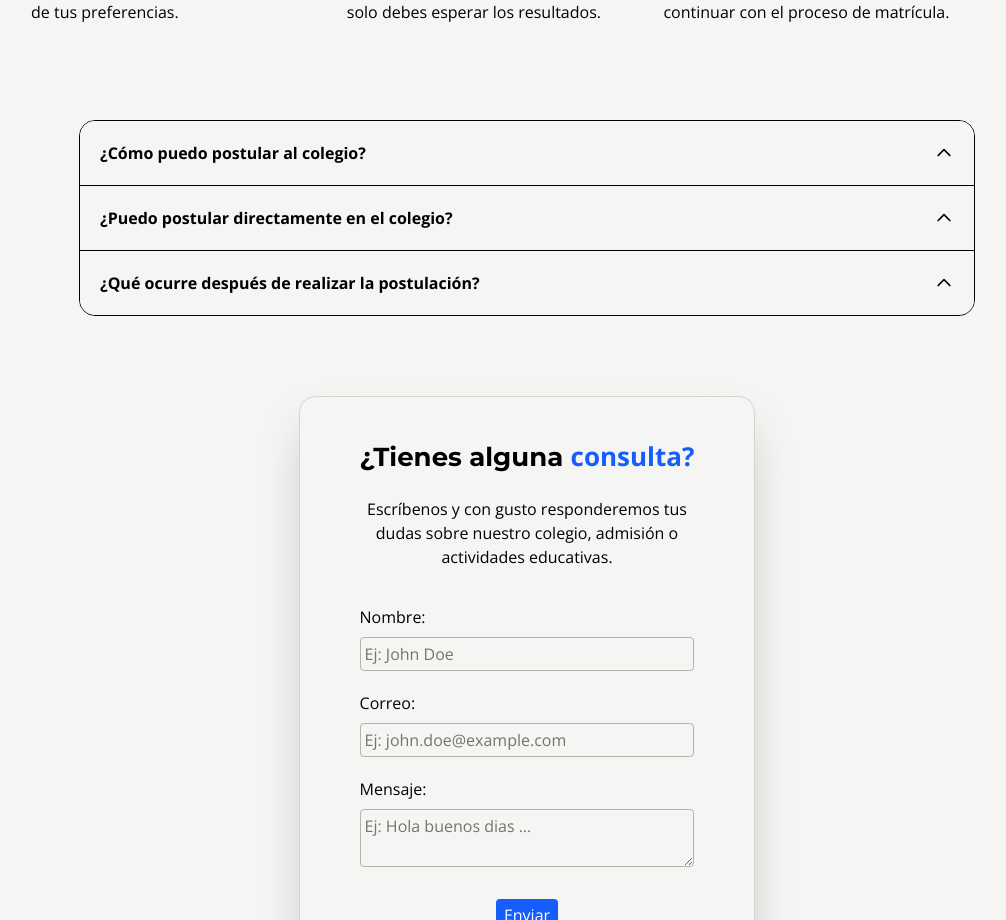
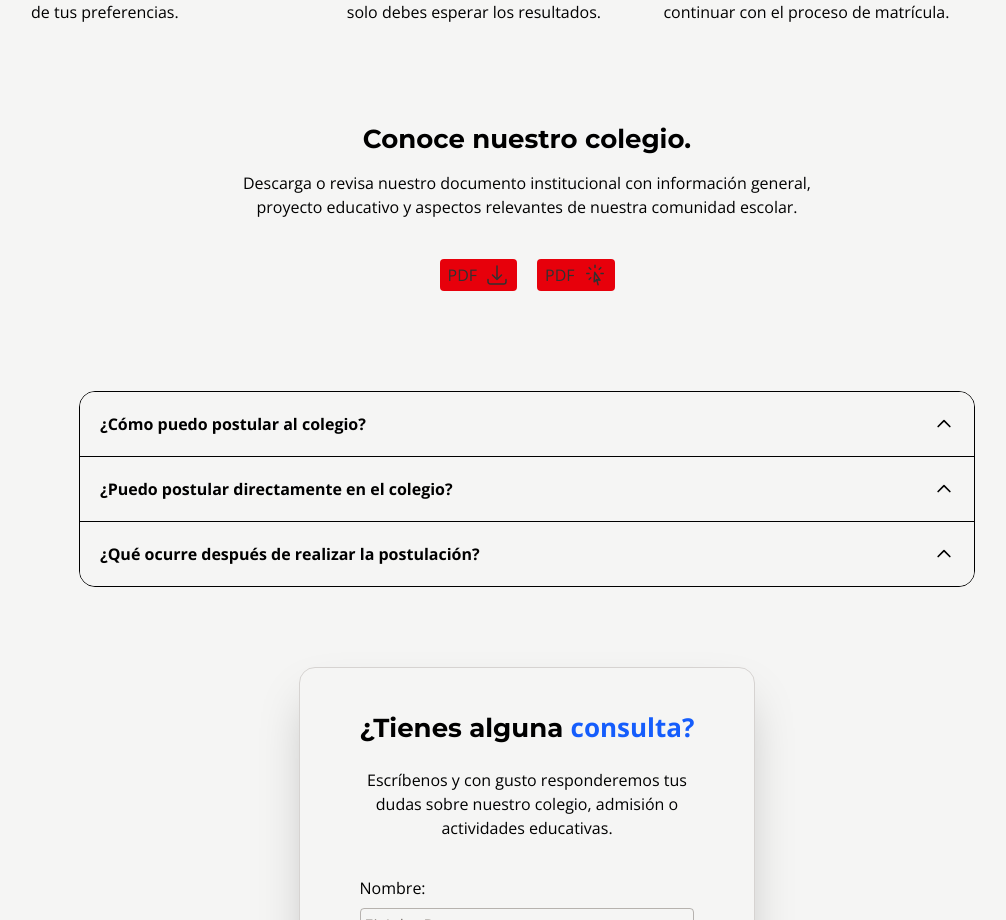
Before and after one commit to ReckyCoder/colegio-el-refugio, a Next.js app: page /Admision in a window 1280 px wide. Shown: the part 785-1705 px from the top of the page, without its empty margins (113-1119 px from the left). Built offline with nearby package versions, Linux system fonts and the light colour scheme.

Commit message:
Add button to pdf

```diff
--- a/app/Admision/page.tsx
+++ b/app/Admision/page.tsx
@@ -2,6 +2,8 @@ import Link from "next/link";
 import AppImage from "@/components/AppImage";
 import Description from "@/components/Description";
 import Stepper from "@/components/Stepper";
+import { ArrowDownTrayIcon } from "@heroicons/react/24/outline";
+import { CursorArrowRaysIcon } from "@heroicons/react/24/outline";
 
 
 export default function Page() {
@@ -17,12 +19,23 @@ export default function Page() {
                         postular de manera transparente y sencilla a nuestro colegio.</p>
                     </div>
                     <div className="w-full">
-                        <Link className="bg-red-600 text-white w-40 rounded py-1 px-3 mx-auto" href={'https://www.sistemadeadmisionescolar.cl/'} target="_blank">Ir a postular</Link>
+                        <Link className="bg-red-600 text-white w-40 rounded py-1 px-3 mx-auto hover:bg-red-500 transition-colors" href={'https://www.sistemadeadmisionescolar.cl/'} target="_blank">Ir a postular</Link>
                     </div>
                 </div>
             </div>
             <div className=" md:px-3 pt-20">
                 <Stepper/>
+            </div>
+            <div className="mt-20 mb-5 px-3">
+                <h2 className="text-black dark:text-white text-center">Conoce nuestro colegio.</h2>
+                <p className="text-center text-black dark:text-white max-w-xl mx-auto mt-3">
+                    Descarga o revisa nuestro documento institucional con información general,
+                    proyecto educativo y aspectos relevantes de nuestra comunidad escolar.
+                </p>
+                <div className="flex justify-center gap-x-5 mt-10">
+                    <Link href={'/pdf/colegio.pdf'} download={true} className="bg-red-600 px-2 py-1 rounded flex flex-row-reverse gap-x-2 w-min"><ArrowDownTrayIcon className="w-6 h-6"/>PDF</Link>
+                    <Link href={'/pdf/colegio.pdf'} target="_blank" className="bg-red-600 px-2 py-1 rounded flex flex-row-reverse gap-x-2 w-min"><CursorArrowRaysIcon className="w-6 h-6"/>PDF</Link>
+                </div>
             </div>
             <div className="w-full px-10">
                 <Description/>
```
Also changed, not shown: 1 other file (tests, documents, lock files or other folders).
